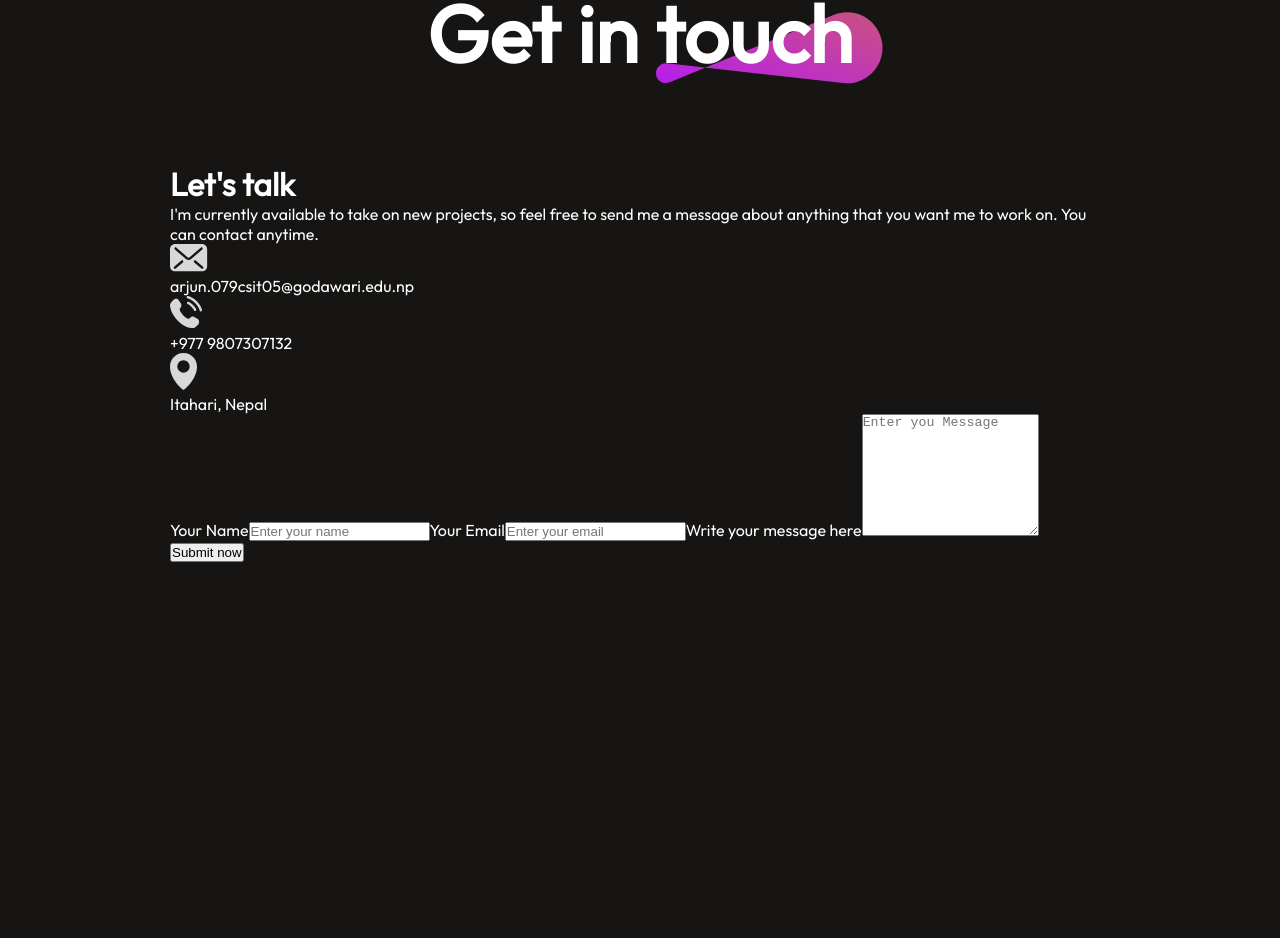
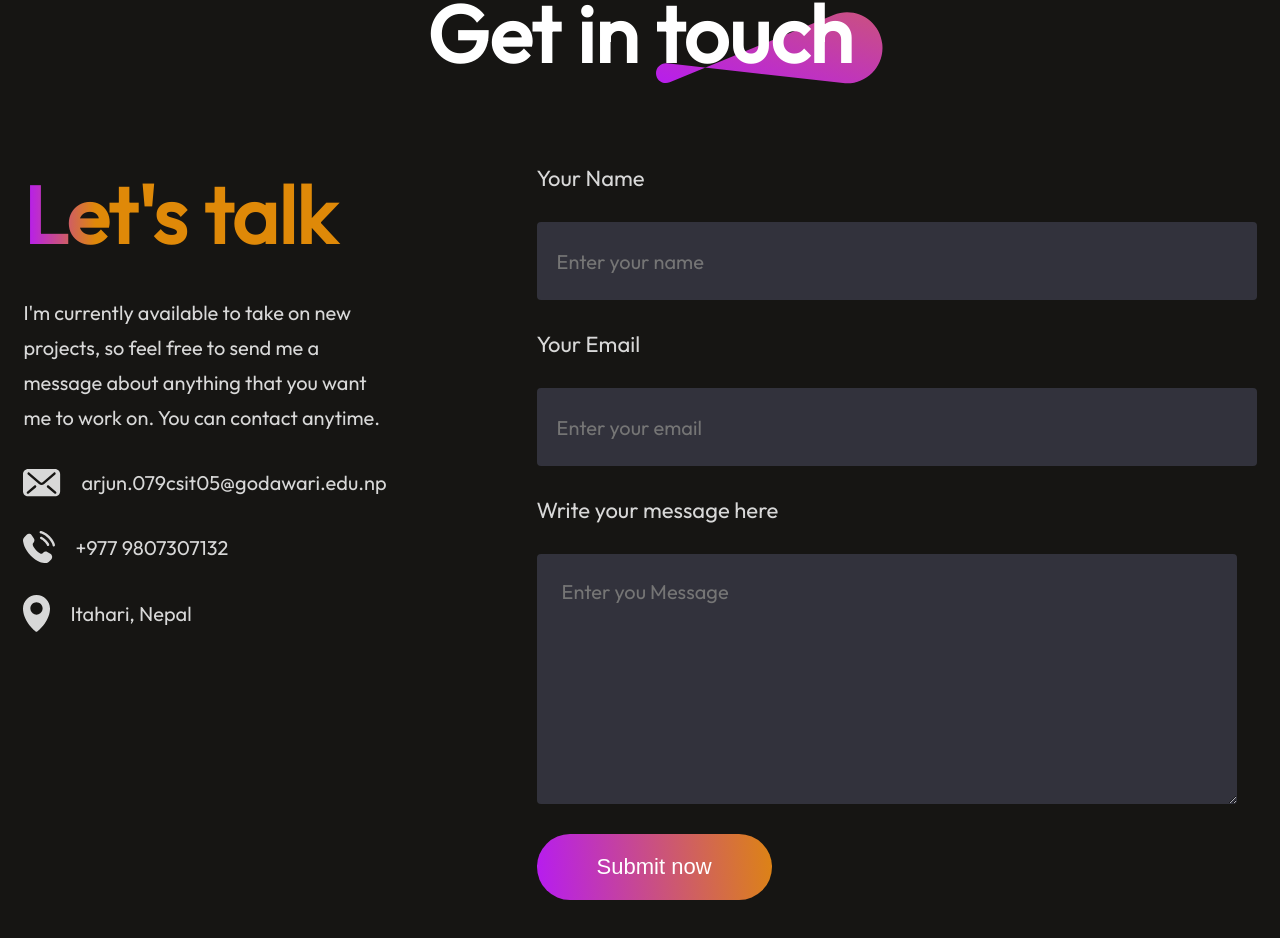
Before and after one commit to Shah-Arjun/Portfolio-Template-ReactJS, a React (Vite) app: page / in a window 1280 px wide. Shown: the part 5232-6170 px from the top of the page. Before the commit the page ends 5794 px from the top, so only its background shows below. Built offline with nearby package versions, Linux system fonts and the light colour scheme.

Commit message:
contact section conplected

```diff
--- a/src/Components/Contact/Contact.css
+++ b/src/Components/Contact/Contact.css
@@ -23,3 +23,97 @@
     bottom: 0;
     z-index: -1;
 }
+
+.contact-section{
+    display: flex;
+    gap: 150px;
+}
+
+.contact-left{
+    display: flex;
+    flex-direction: column;
+    gap: 30px;
+}
+
+.contact-left h1{
+    font-size: 80px;
+    font-weight: 700;
+    background: linear-gradient(270deg, #DF8908 80%, #B415FF 100%);
+    background-clip: text;
+    -webkit-background-clip: text;
+    -webkit-text-fill-color: transparent;
+}
+
+.contact-left p{
+    max-width: 550px;
+    color: #D8D8D8;
+    font-size: 20px;
+    line-height: 35px;
+}
+
+.contact-details{
+    display: flex;
+    flex-direction: column;
+    gap: 30px;
+    color: #D8D8D8;
+    font-size: 22px;
+}
+
+.contact-detail{
+    display: flex;
+    align-items: center;
+    gap: 20px;
+}
+
+.contact-right{
+    display: flex;
+    flex-direction: column;
+    align-items: start;
+    gap: 30px;
+}
+
+.contact-right label{
+    color: #D8D8D8;
+    font-size: 22px;
+    font-weight: 500;
+}
+
+.contact-right input{
+    border: none;
+    width: 700px;
+    height: 78px;
+    padding-left: 20px;
+    border-radius: 4px;
+    background: #32323c;
+    color: #A0A0A0;
+    font-family: Outfit;
+    font-size: 20px;
+}
+
+.contact-right textarea{
+    width: 650px;
+    border: none;
+    padding: 25px;
+    border-radius: 4px;
+    background: #32323c;
+    color: #A0A0A0;
+    font-family: Outfit;
+    font-size: 20px;
+}
+
+.contact-submit{
+    border: none;
+    color: white;
+    border-radius: 50px;
+    background: linear-gradient(264deg, #DF8908 -5.09%, #B415FF 106.28%);
+    font-size: 22px;
+    padding: 20px 60px;
+    margin-bottom: 50px;
+    cursor: pointer;
+    transition: 0.3s;
+}
+
+.contact-submit:hover{
+    transform: scale(1.1);
+    transition: 0.3s;
+}
```
